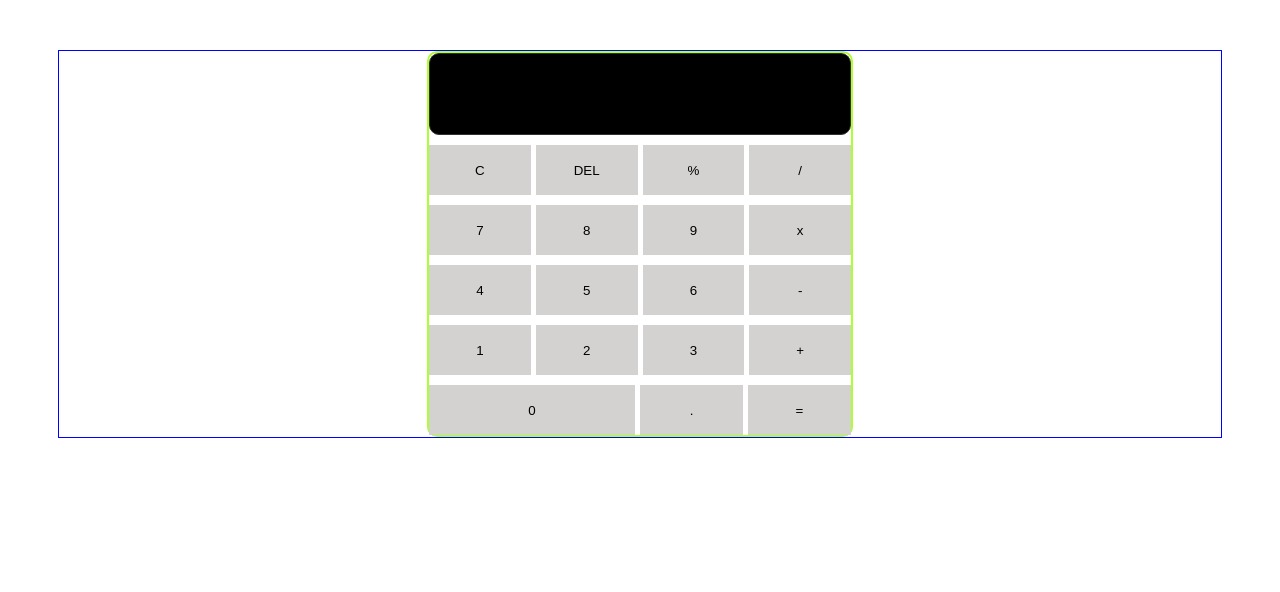
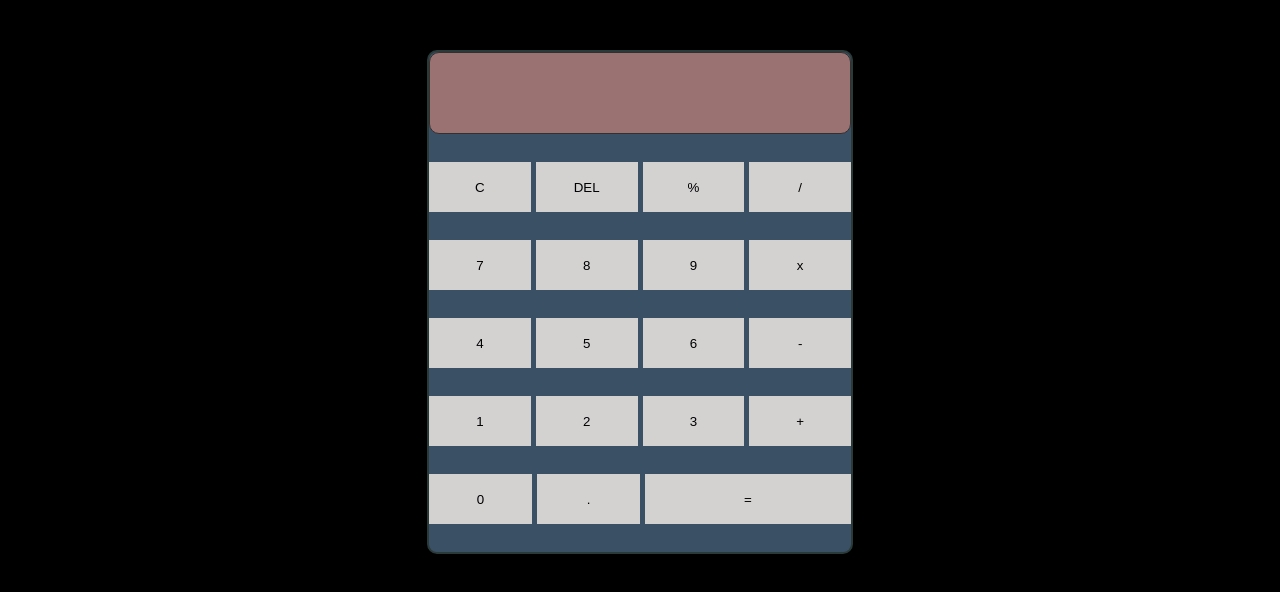
Before and after one commit to Taiwo-Tunde/Caculator-App, a plain HTML site: page index.html in a window 1280 px wide. Drawn offline with Linux system fonts and the light colour scheme.

Commit message:
display changes

```diff
--- a/styling.css
+++ b/styling.css
@@ -1,8 +1,11 @@
 
 
+body{
+    background-color: black;
+}
+
 .all-container{
-    margin: 50px;
-    border: 1px solid blue;
+    margin:50px;
     display: flex;
     justify-content: center;
     align-items: center;
@@ -12,9 +15,10 @@
 
 .calculator-body{
   display: grid;
-  gap: 10px;
-  border: 2px solid greenyellow;
+  border: 2px solid rgb(42, 58, 56);
   border-radius: 10px;
+  height: 500px;
+  background-color: rgb(57, 80, 101);
 }
 
 .display-area{
@@ -28,11 +32,12 @@
    border-radius: 10px;
    padding-right: 20px;
    padding-bottom: 20px;
-   background-color: black;
+   background-color: rgb(155, 114, 114);
+
 }
 
  .display-area-1{
-     padding-top: 20px;
+     padding: 20px 0;
      color: azure;
  }
 
@@ -42,37 +47,39 @@
     color: white;
 }
 
-.line1{
+.line1, .line2, .line3, .line4, .line5{
     display: grid;
     grid-template-columns: repeat(4, 1fr);
     gap: 5px;
-
+  background-color: rgb(57, 80, 101);
 
 }
-
+/*
 .line2{
     display: grid;
     grid-template-columns: repeat(4, 1fr);
     gap: 5px;
-
-}
+    background-color: rgb(57, 80, 101);
+} */
 
 
-.line3{
+/* .line3{
     display: grid;
     grid-template-columns: repeat(4, 1fr);
     gap: 5px;
+    background-color: rgb(57, 80, 101);
 }
 
 .line4{
     display: grid;
     grid-template-columns: repeat(4, 1fr);
     gap: 5px;
-}
+    background-color: rgb(57, 80, 101);
+} */
 
-.line5{
+ .line5{
     display: grid;
-    grid-template-columns: 2fr 1fr 1fr;
+    grid-template-columns: 1fr 1fr 2fr;
     gap: 5px;
     border-radius: 10px;
 
```
